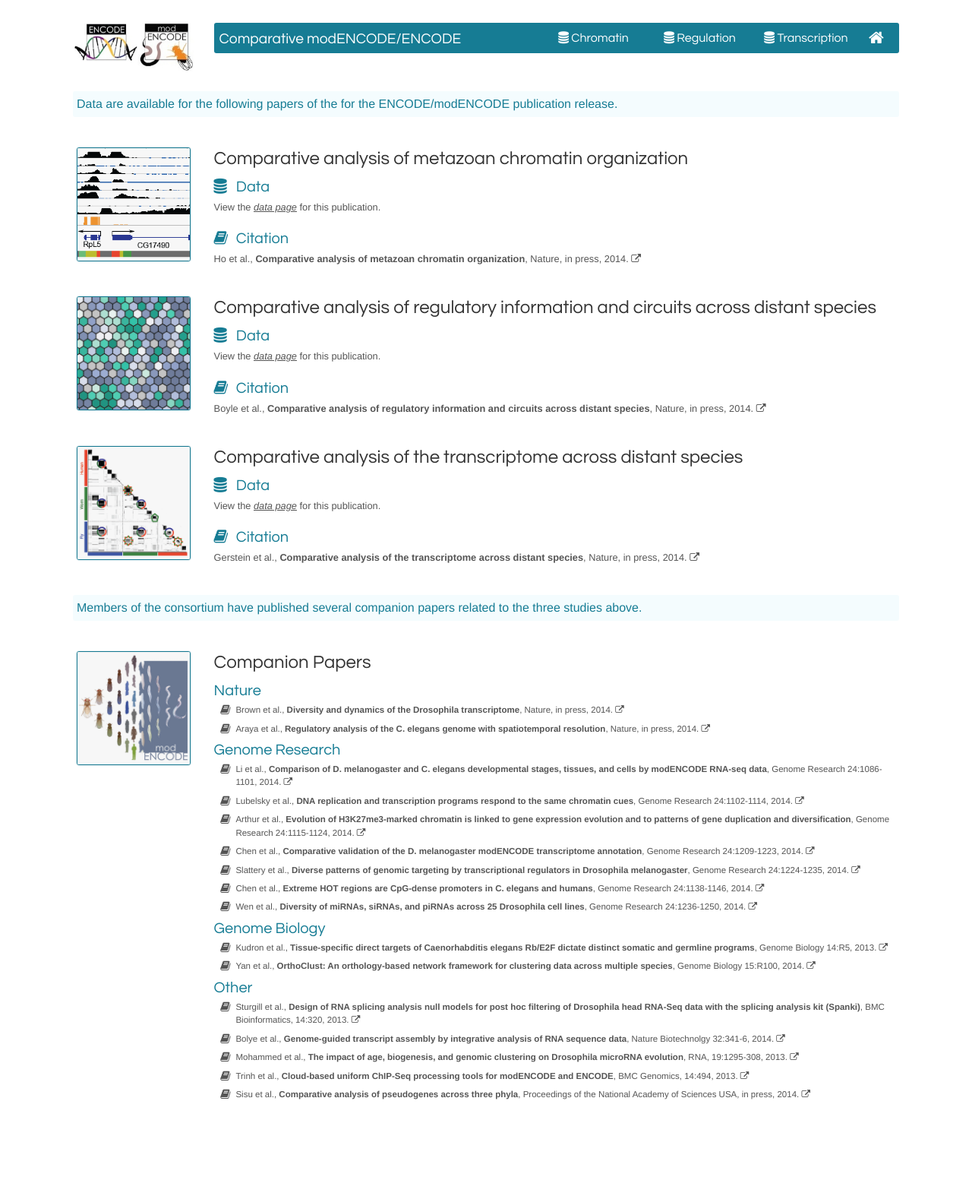
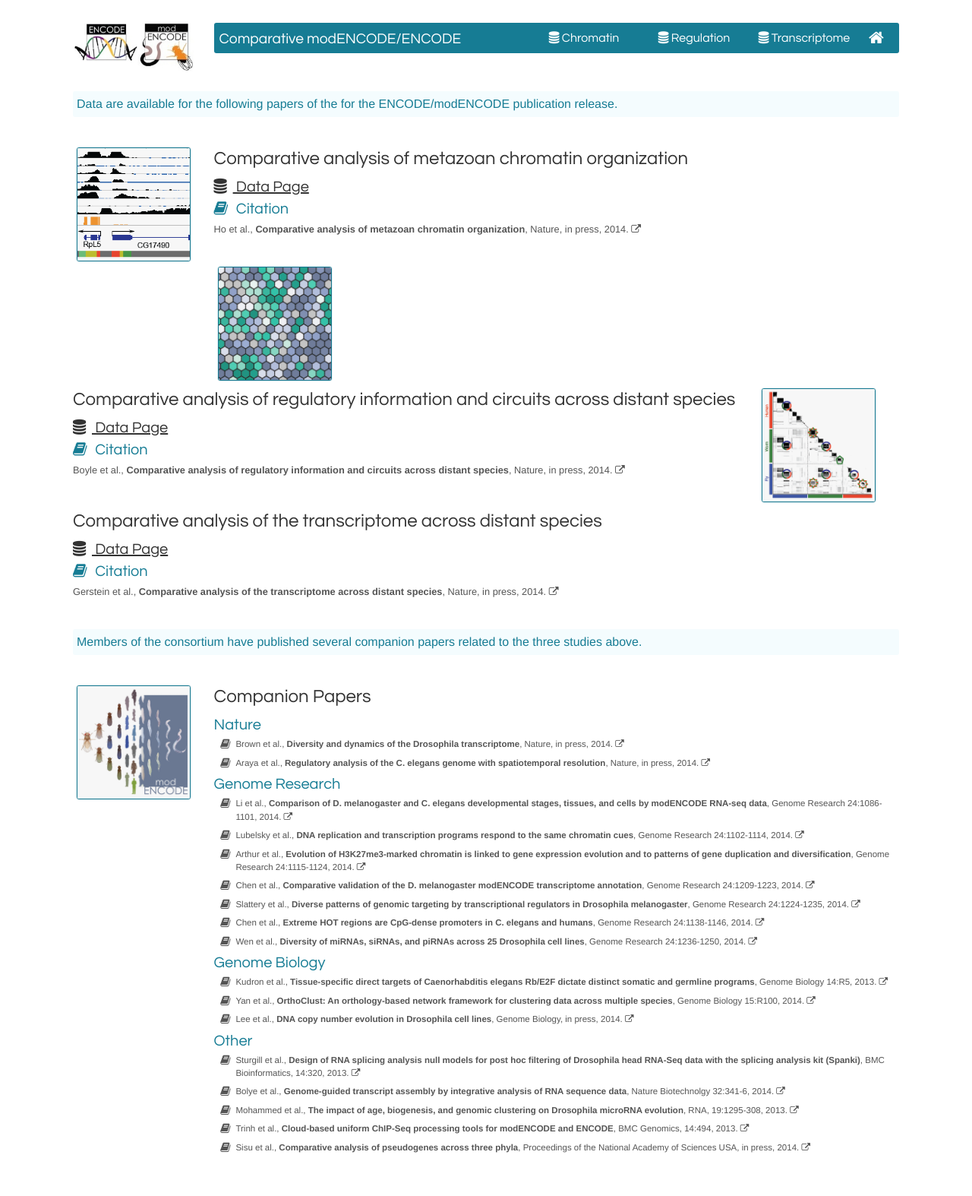
Before and after one commit to parklab/comparative-website, a Jekyll site: the page built from index.html, in a window 1280 px wide. Shown: the whole page at 76% size. Built offline with Jekyll 4.4.1, drawn with Linux system fonts in a browser that asks for light colours; nearby versions of some CDN libraries; a style sheet for code colours, icons or effects is not loaded; before the commit the page ends 1504 px from its top, so only the background shows below that.

Commit message:
Fixed width of navigation buttons

```diff
--- a/_data/publications/3_genome_biology.yml
+++ b/_data/publications/3_genome_biology.yml
@@ -11,4 +11,8 @@
     meta: "Genome Biology 15:R100, 2014"
     url:
     type: companion
-#DNA copy number evolution in Drosophila cell lines, Genome Biology, in press.
+  - authors: Lee et al.
+    title: "DNA copy number evolution in Drosophila cell lines"
+    meta: "Genome Biology, in press, 2014"
+    url:
+    type: companion
--- a/css/site.scss
+++ b/css/site.scss
@@ -119,7 +119,7 @@
     font-weight: 400;
     font-style: normal;
     font-size: $base-font-size;
-    width: 135px;
+    width: 140px;
     height: 40px;
     float: left;
     text-align: center;
--- a/index.html
+++ b/index.html
@@ -30,10 +30,7 @@
         </abstract>
         -->
 
-        <h2><i class="fa fa-database"></i> Data</h2>
-        <citation>
-          View the <a href="{{ page.url | prepend: site.baseurl }}">data page</a> for this publication.
-        </citation>
+        <h2><a href="{{ page.url | prepend: site.baseurl }}"><i class="fa fa-database"></i> Data Page</a></h2>
 
         <h2><i class="fa fa-book"></i> Citation</h2>
         <citation>
--- a/transcription.md
+++ b/transcription.md
@@ -1,8 +1,8 @@
 ---
 layout: page
 order: 3
-title: Transcription
-permalink: /transcription/
+title: Transcriptome
+permalink: /transcriptome/
 subproject: true
 teaser: /assets/images/transcription.png
 abstract: The transcriptome is the readout of the genome. Identifying common features in it across distant species can reveal fundamental principles. To this end, the ENCODE and modENCODE consortia have generated large amounts of matched RNA-sequencing data for human, worm and fly. Uniform processing and comprehensive annotation of these data allow comparison across metazoan phyla, extending beyond earlier within-phylum transcriptome comparisons and revealing ancient, conserved features. Specifically, we discovered co-expression modules shared across animals, many of which are enriched in developmental genes. We used expression patterns to align the stages in worm and fly development, finding a novel pairing between worm embryo and fly pupae, in addition to the expected embryo-to-embryo and larvae-to-larvae pairings. Furthermore, we found that the extent of non-canonical, non-coding transcription is similar in each organism, per base-pair. Finally, we found in all three organisms the gene-expression levels, both coding and noncoding, can be quantitatively predicted from chromatin features at the promoter using a “universal model," based on a single set of organism-independent parameters.
```
